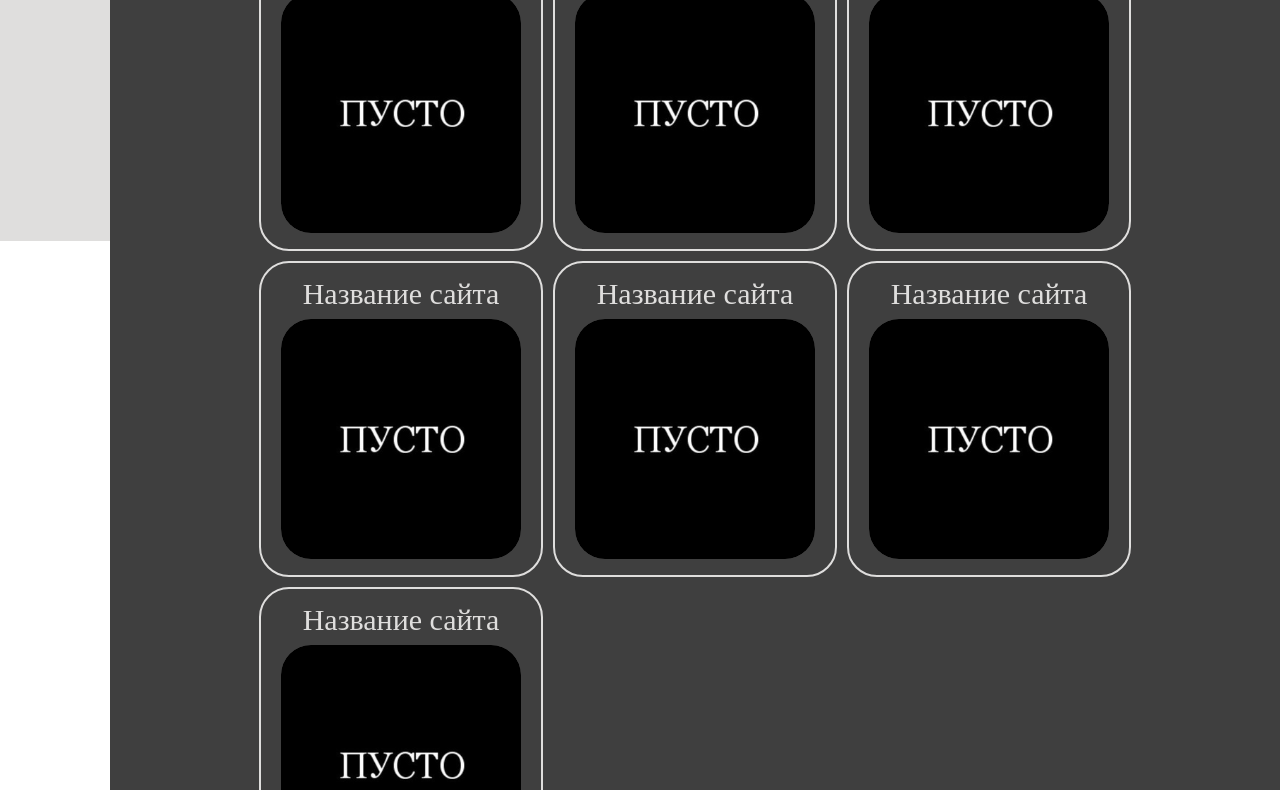
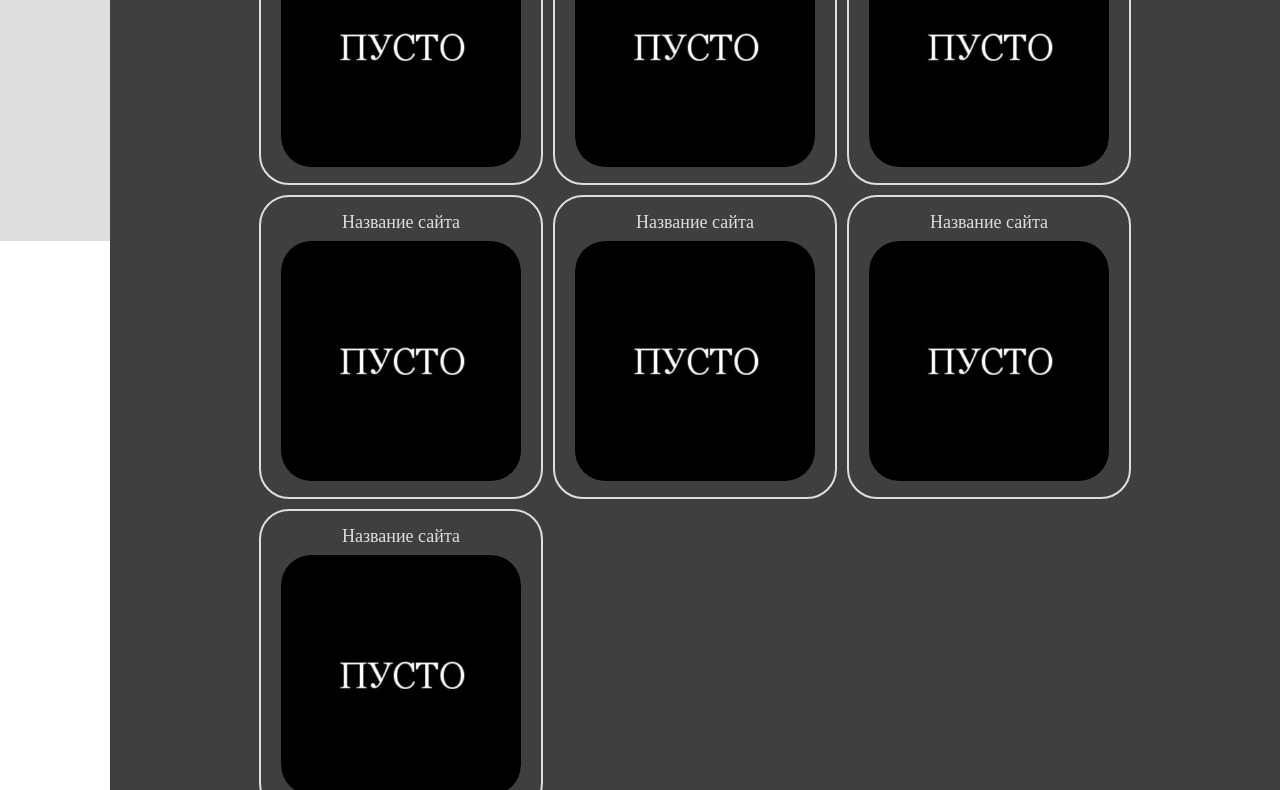
Before and after one commit to Egorik-IT/My-portfolio, a plain HTML site: page index.html in a window 1280 px wide. Shown: the part 559-1349 px from the top of the page. Drawn offline with Linux system fonts and the light colour scheme; a web font is replaced by a local one.

Commit message:
Update style.css

```diff
--- a/css/style.css
+++ b/css/style.css
@@ -70,7 +70,7 @@ body::-webkit-scrollbar-thumb{
 }
 .project__title {
   color: #dfdedd;
-  font-size: 30px;
+  font-size: 20px;
   max-width: 340px;
 }
 .project__photo {
@@ -197,6 +197,7 @@ body::-webkit-scrollbar-thumb{
   }
   .project__title {
     max-width: 240px;
+    font-size: 18px;
   }
 }
 @media (max-width: 1040px) {
@@ -204,7 +205,7 @@ body::-webkit-scrollbar-thumb{
     grid-template-columns: 1fr 1fr;
   }
   .project__title {
-    font-size: 16px;
+    font-size: 14px;
   }
   .title {
     font-size: 32px;
```
